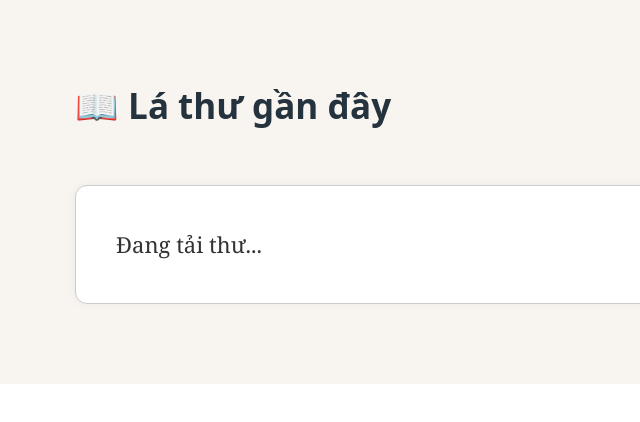
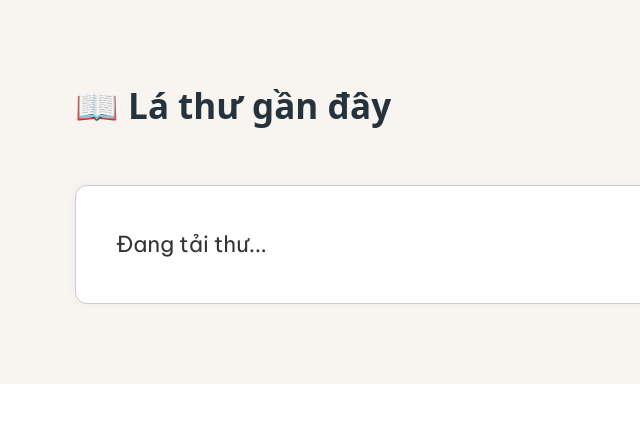
Before and after one commit to Hihinay/la-thu-khong-gui, a website: page thu.html in a window 1280 px wide. Shown: the full height of the page, 0-640 px from the left. Drawn offline with nearby package versions, Linux system fonts and the light colour scheme; no server answers.

Commit message:
Update thu.html

```diff
--- a/thu.html
+++ b/thu.html
@@ -5,11 +5,12 @@
   <meta name="viewport" content="width=device-width, initial-scale=1" />
   <title>Đọc thư</title>
   <link rel="stylesheet" href="https://cdn.jsdelivr.net/npm/@picocss/pico@1/css/pico.min.css" />
+  <link href="https://fonts.googleapis.com/css2?family=Be+Vietnam+Pro&display=swap" rel="stylesheet">
   <style>
     body {
       background-color: #F8F4EF;
       color: #333;
-      font-family: Georgia, serif;
+      font-family: 'Be Vietnam Pro', sans-serif;
     }
     main {
       max-width: 600px;
@@ -17,14 +18,17 @@
       padding-top: 4rem;
     }
     #thu {
-      border: 1px solid #ccc;
-      border-radius: 12px;
-      background-color: #fff;
-      padding: 2rem;
+      font-family: 'Be Vietnam Pro', sans-serif;
       font-size: 1.1rem;
       line-height: 1.7;
       white-space: pre-line;
-      box-shadow: 0 0 10px rgba(0,0,0,0.05);
+      letter-spacing: normal;
+      font-feature-settings: "kern", "liga";
+      background-color: #fff;
+      border-radius: 12px;
+      padding: 2rem;
+      border: 1px solid #ccc;
+      box-shadow: 0 0 8px rgba(0, 0, 0, 0.05);
     }
   </style>
 </head>
```
